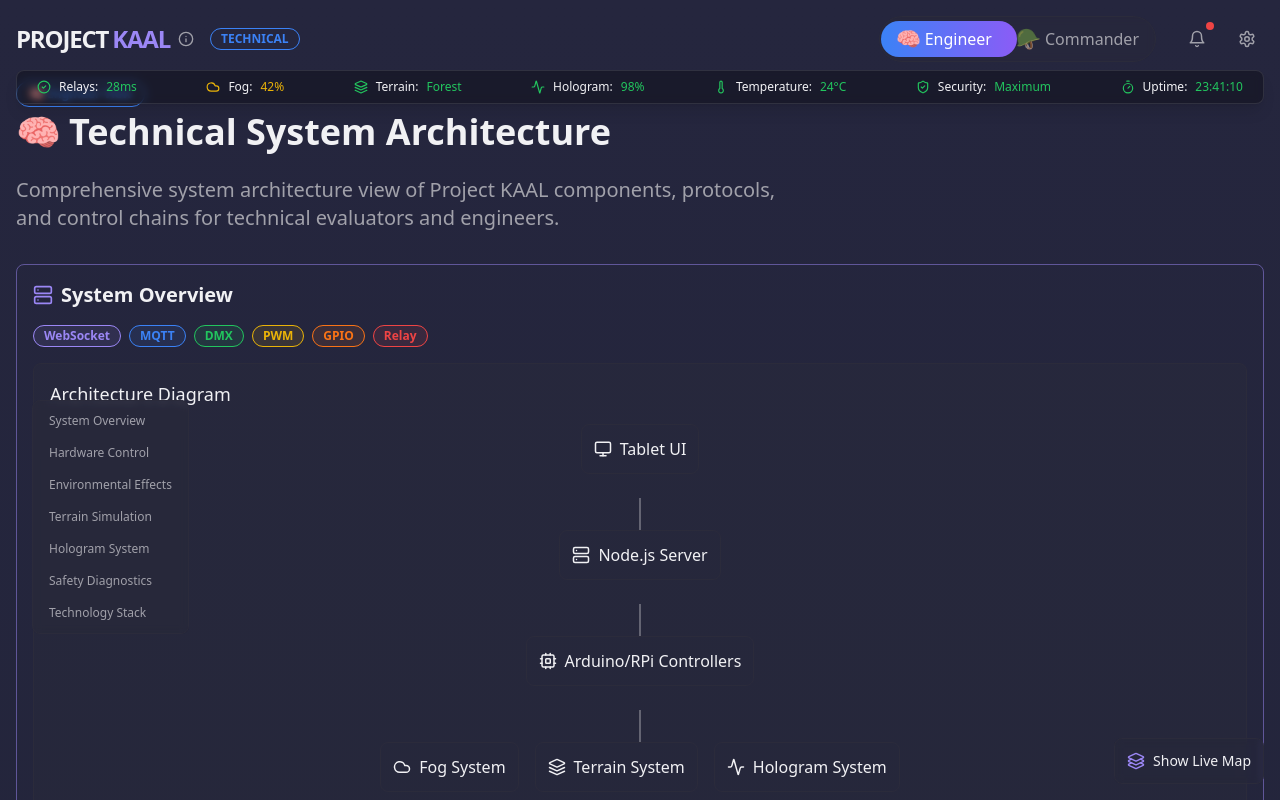
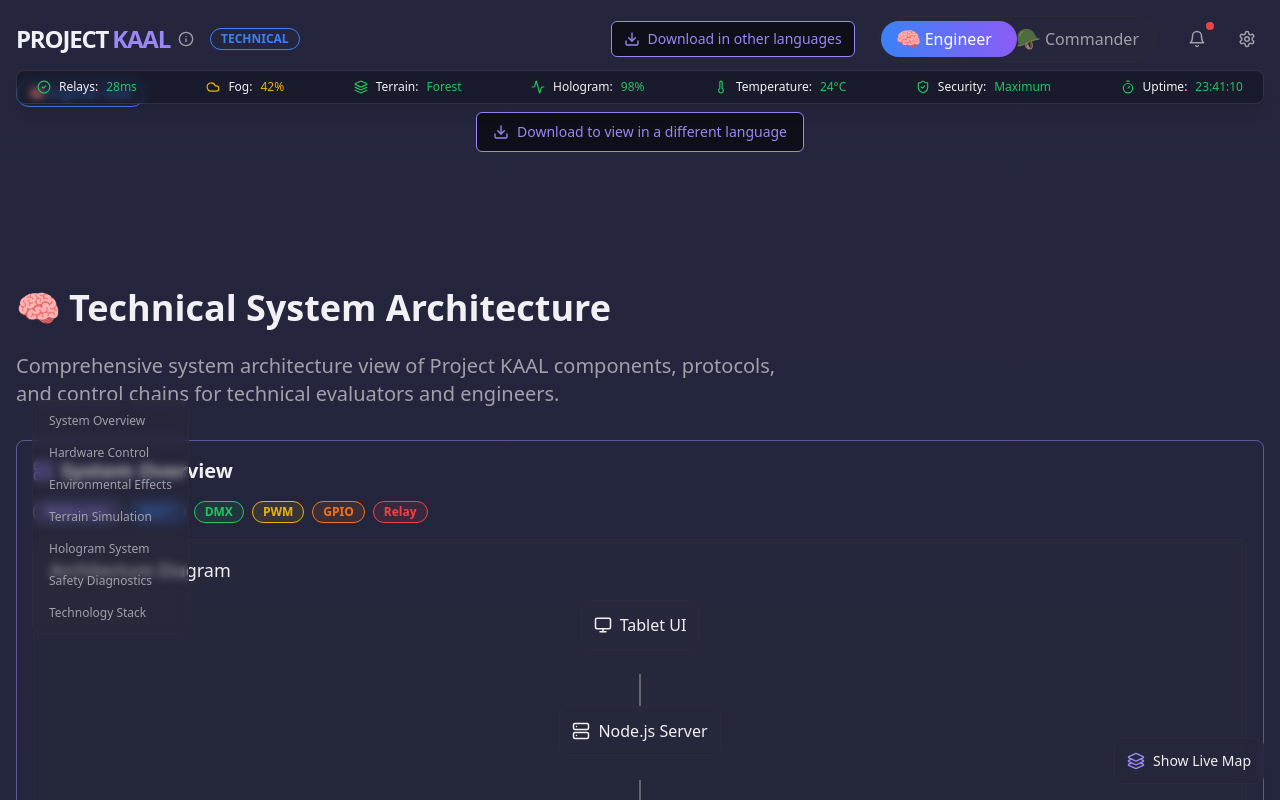
Before and after one commit to Rochhlle/terrain-control-kaal, a React (Vite) app: page / in a window 1280 px wide. Shown: the top 800 px of the page. Built offline with nearby package versions, Linux system fonts and the light colour scheme.

Commit message:
Add download option for translation
Add a download option with a link to a Google Drive file for viewing the content in a different language.

```diff
--- a/src/components/Header.tsx
+++ b/src/components/Header.tsx
@@ -5,7 +5,7 @@ import { motion, AnimatePresence } from "framer-motion";
 import { ModeToggle } from "./ModeToggle";
 import { StatusBar } from "./StatusBar";
 import { Badge } from "@/components/ui/badge";
-import { Bell, Settings, Info } from "lucide-react";
+import { Bell, Settings, Info, Download } from "lucide-react";
 import {
   Tooltip,
   TooltipContent,
@@ -17,6 +17,7 @@ import {
   PopoverContent,
   PopoverTrigger,
 } from "@/components/ui/popover";
+import { Button } from "@/components/ui/button";
 
 interface HeaderProps {
   currentMode: "engineer" | "commander";
@@ -90,6 +91,32 @@ export function Header({ currentMode, onModeChange }: HeaderProps) {
         </motion.div>
 
         <div className="flex items-center space-x-6">
+          {/* Download Option */}
+          <TooltipProvider>
+            <Tooltip>
+              <TooltipTrigger asChild>
+                <Button
+                  variant="outline"
+                  size="sm"
+                  className="hidden md:flex items-center gap-2 border-kaal-primary text-kaal-primary hover:bg-kaal-primary hover:text-white"
+                  asChild
+                >
+                  <a
+                    href="https://drive.google.com/file/d/1OvUWK_zNXv3vOYzz1ZKOAUSiBrf9gq06/view?usp=sharing"
+                    target="_blank"
+                    rel="noopener noreferrer"
+                  >
+                    <Download size={16} />
+                    <span>Download in other languages</span>
+                  </a>
+                </Button>
+              </TooltipTrigger>
+              <TooltipContent>
+                <p>Download to view in a different language</p>
+              </TooltipContent>
+            </Tooltip>
+          </TooltipProvider>
+
           <ModeToggle currentMode={currentMode} onModeChange={onModeChange} />
 
           <div className="hidden md:flex items-center space-x-4">
@@ -177,6 +204,19 @@ export function Header({ currentMode, onModeChange }: HeaderProps) {
       <div className="px-4 mt-2">
         <StatusBar />
       </div>
+
+      {/* Mobile download option */}
+      <div className="mt-2 px-4 md:hidden">
+        <a
+          href="https://drive.google.com/file/d/1OvUWK_zNXv3vOYzz1ZKOAUSiBrf9gq06/view?usp=sharing"
+          target="_blank"
+          rel="noopener noreferrer"
+          className="flex items-center justify-center gap-2 py-1.5 w-full bg-muted/30 backdrop-blur-sm rounded-md text-kaal-primary border border-kaal-primary"
+        >
+          <Download size={14} />
+          <span className="text-sm">Download in other languages</span>
+        </a>
+      </div>
     </motion.header>
   );
 }
--- a/src/pages/Index.tsx
+++ b/src/pages/Index.tsx
@@ -5,6 +5,8 @@ import { Header } from "@/components/Header";
 import { LiveMap } from "@/components/LiveMap";
 import EngineerMode from "./EngineerMode";
 import CommanderMode from "./CommanderMode";
+import { Download } from "lucide-react";
+import { Button } from "@/components/ui/button";
 
 const Index = () => {
   const [currentMode, setCurrentMode] = useState<"engineer" | "commander">("engineer");
@@ -33,6 +35,31 @@ const Index = () => {
     }`}>
       <Header currentMode={currentMode} onModeChange={handleModeChange} />
 
+      <div className="container mx-auto px-4 pt-28">
+        <motion.div
+          initial={{ opacity: 0, y: -10 }}
+          animate={{ opacity: 1, y: 0 }}
+          transition={{ duration: 0.5, delay: 0.3 }}
+          className="flex justify-center mb-6"
+        >
+          <Button
+            variant="outline"
+            className="border-kaal-primary text-kaal-primary hover:bg-kaal-primary hover:text-white"
+            asChild
+          >
+            <a
+              href="https://drive.google.com/file/d/1OvUWK_zNXv3vOYzz1ZKOAUSiBrf9gq06/view?usp=sharing"
+              target="_blank"
+              rel="noopener noreferrer"
+              className="flex items-center gap-2"
+            >
+              <Download size={18} />
+              <span>Download to view in a different language</span>
+            </a>
+          </Button>
+        </motion.div>
+      </div>
+
       <AnimatePresence mode="wait">
         <motion.div
           key={currentMode}
```
